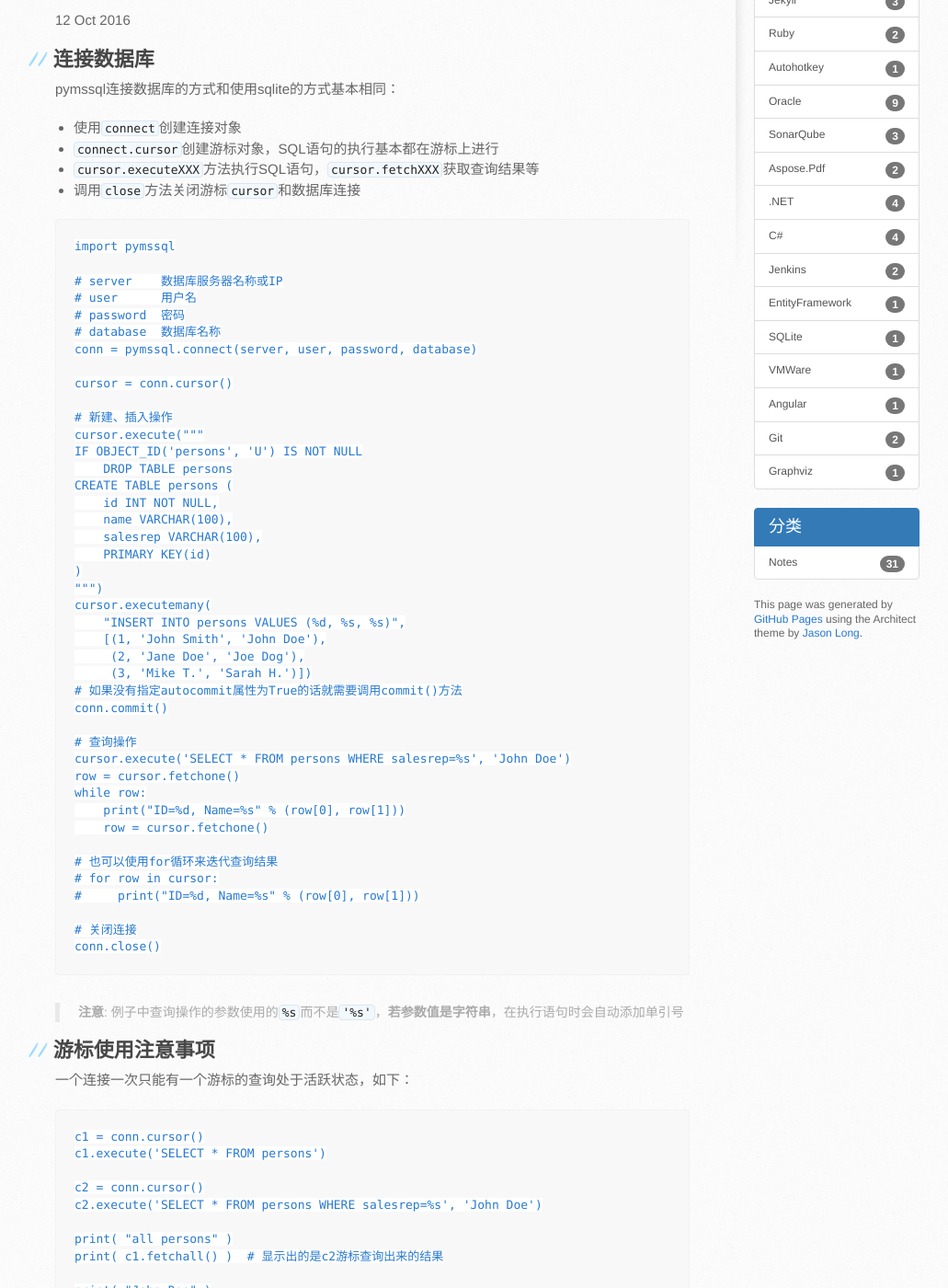
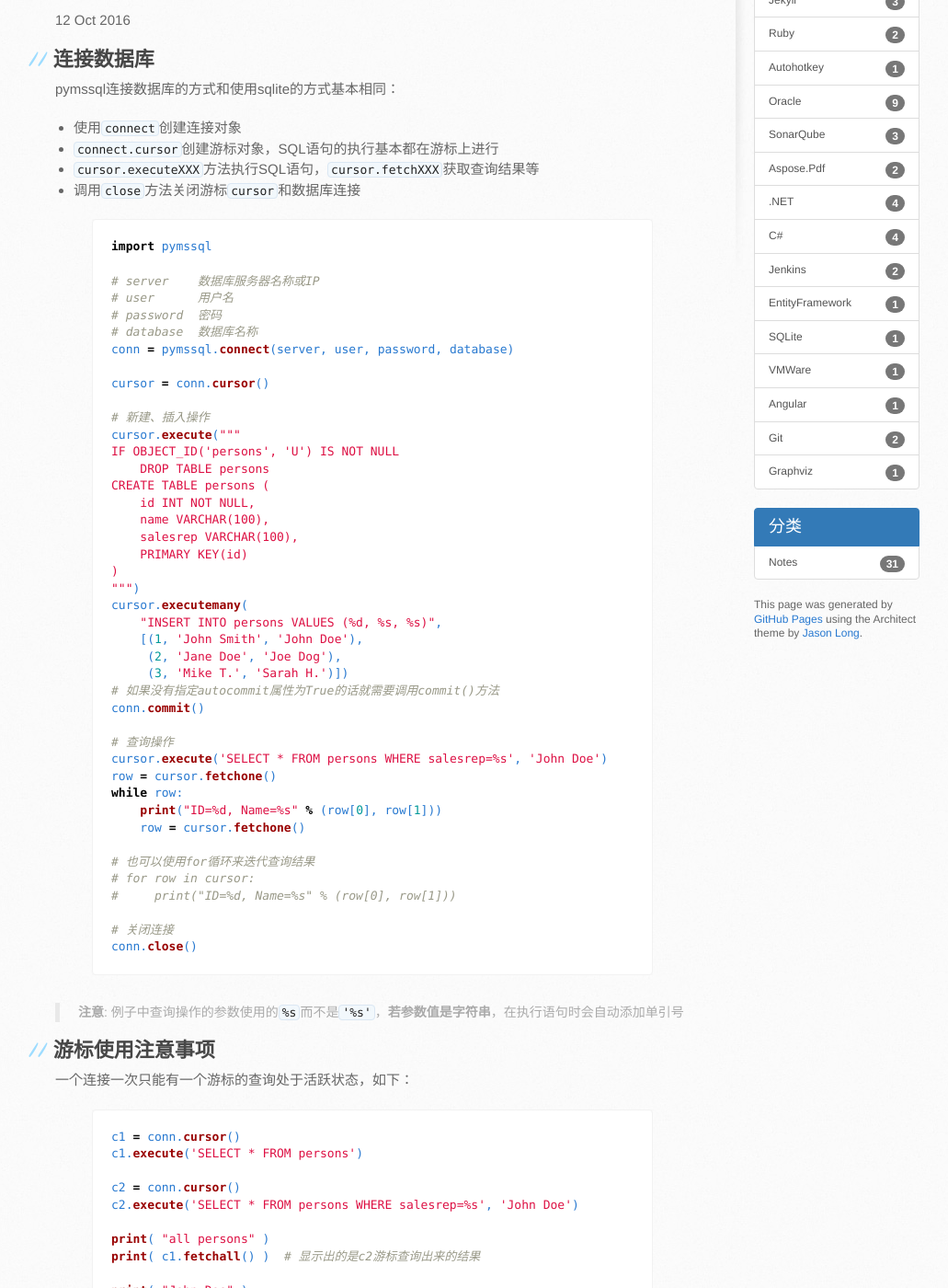
Before and after one commit to baiyangcao/baiyangcao.github.io, a Jekyll site: the page built from _posts/2016-10-12-pymssql-basic.md, in a window 1280 px wide and 1400 px high, scrolled down 470 px. Shown: the whole window at 92% size, without its empty margins (110-1141 px from the left). Built offline with Jekyll 4.4.1, drawn with Linux system fonts in a browser that asks for light colours; nearby versions of some CDN libraries; library files that are not in the unit come from our copies; some of the changed text lies outside the part shown.

Commit message:
修复 pymssql basic 代码样式问题

````diff
--- a/_posts/2016-10-12-pymssql-basic.md
+++ b/_posts/2016-10-12-pymssql-basic.md
@@ -16,7 +16,7 @@ pymssql连接数据库的方式和使用sqlite的方式基本相同：
  - `cursor.executeXXX`方法执行SQL语句，`cursor.fetchXXX`获取查询结果等
  - 调用`close`方法关闭游标`cursor`和数据库连接
 
-```
+{% highlight Python %}
 import pymssql
 
 # server    数据库服务器名称或IP
@@ -59,7 +59,7 @@ while row:
 
 # 关闭连接
 conn.close()
-```
+{% endhighlight %}
 
 > **注意**: 例子中查询操作的参数使用的`%s`而不是`'%s'`，**若参数值是字符串**，在执行语句时会自动添加单引号
 
@@ -67,7 +67,7 @@ conn.close()
 
 一个连接一次只能有一个游标的查询处于活跃状态，如下：
 
-```
+{% highlight Python %}
 c1 = conn.cursor()
 c1.execute('SELECT * FROM persons')
 
@@ -79,20 +79,20 @@ print( c1.fetchall() )  # 显示出的是c2游标查询出来的结果
 
 print( "John Doe" )
 print( c2.fetchall() )  # 不会有任何结果
-```
+{% endhighlight %}
 
 为了避免上述的问题可以使用以下两种方式：
 
  - 创建多个连接来保证多个查询可以并行执行在不同连接的游标上
  - 使用`fetchall`方法获取到游标查询结果之后再执行下一个查询， 如下：
 
-```
+{% highlight Python %}
 c1.execute('SELECT ...')
 c1_list = c1.fetchall()
 
 c2.execute('SELECT ...')
 c2_list = c2.fetchall()
-```
+{% endhighlight %}
 
 ## 游标返回行为字典变量
 
@@ -100,7 +100,7 @@ c2_list = c2.fetchall()
 可以通过在创建游标时指定`as_dict`参数来使游标返回字典变量，
 字典中的键为数据表的列名
 
-```
+{% highlight Python %}
 conn = pymssql.connect(server, user, password, database)
 cursor = conn.cursor(as_dict=True)
 
@@ -109,25 +109,25 @@ for row in cursor:
     print("ID=%d, Name=%s" % (row['id'], row['name']))
 
 conn.close()
-```
+{% endhighlight %}
 
 ## 使用`with`语句（上下文管理器）
 
 可以通过使用`with`语句来省去显示的调用`close`方法关闭连接和游标
 
-```
+{% highlight Python %}
 with pymssql.connect(server, user, password, database) as conn:
     with conn.cursor(as_dict=True) as cursor:
         cursor.execute('SELECT * FROM persons WHERE salesrep=%s', 'John Doe')
         for row in cursor:
             print("ID=%d, Name=%s" % (row['id'], row['name']))
-```
+{% endhighlight %}
 
 ## 调用存储过程
 
 **pymssql 2.0.0**以上的版本可以通过`cursor.callproc`方法来调用存储过程
 
-```
+{% highlight Python %}
 with pymssql.connect(server, user, password, database) as conn:
     with conn.cursor(as_dict=True) as cursor:
         # 创建存储过程
@@ -143,6 +143,6 @@ with pymssql.connect(server, user, password, database) as conn:
         cursor.callproc('FindPerson', ('Jane Doe',))
         for row in cursor:
             print("ID=%d, Name=%s" % (row['id'], row['name']))
-```
+{% endhighlight %}
 
 > 参考连接： <http://pymssql.org/en/stable/pymssql_examples.html>
````
